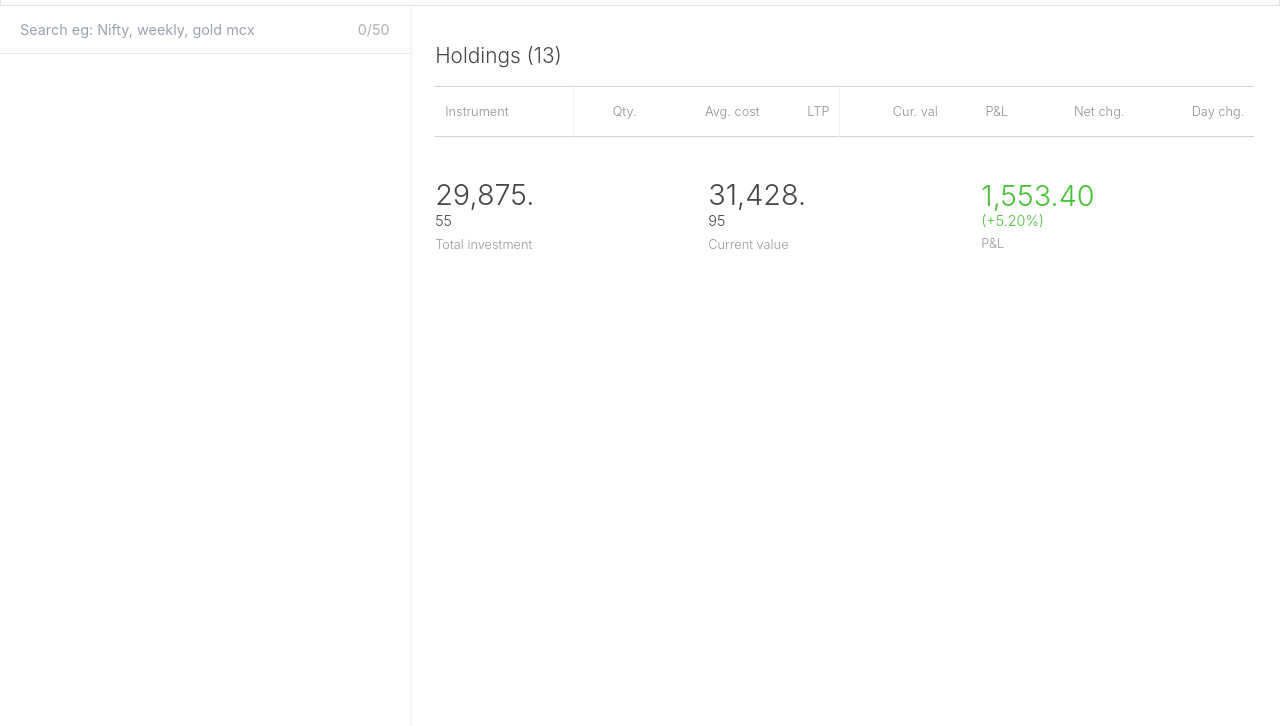
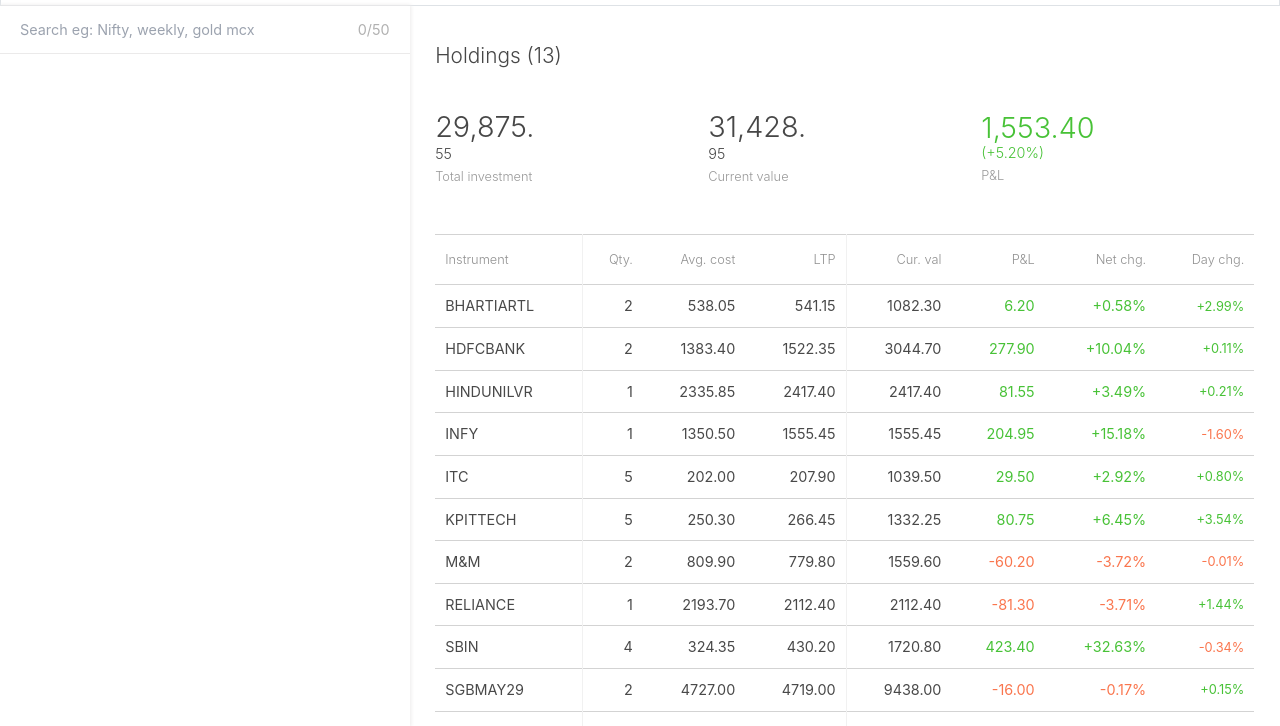
Before and after one commit to Prabhjeet2005/trader, a React app in the folder dashboard/: page /holdings in a window 1280 px wide. Shown: the part 84-810 px from the top of the page. Built offline with nearby package versions, Linux system fonts and the light colour scheme.

Commit message:
chore: Update Holdings and Positions components to dynamically render data

```diff
--- a/dashboard/src/Components/Holdings.js
+++ b/dashboard/src/Components/Holdings.js
@@ -1,26 +1,11 @@
 import React from "react";
+import { holdings } from "../data/data";
 
 const Holdings = () => {
 	return (
 		<>
-			<h3 className="title">Holdings (13)</h3>
-
-			<div className="order-table">
-				<table>
-					<tr>
-						<th>Instrument</th>
-						<th>Qty.</th>
-						<th>Avg. cost</th>
-						<th>LTP</th>
-						<th>Cur. val</th>
-						<th>P&L</th>
-						<th>Net chg.</th>
-						<th>Day chg.</th>
-					</tr>
-				</table>
-			</div>
-
-			<div className="row">
+			<h3 className="title">Holdings ({holdings.length})</h3>
+			<div className="row mb-5">
 				<div className="col">
 					<h5>
 						29,875.<span>55</span>{" "}
@@ -34,9 +19,46 @@
 					<p>Current value</p>
 				</div>
 				<div className="col">
-					<h5>1,553.40 <span className="text-xs">(+5.20%)</span></h5>
+					<h5>
+						1,553.40 <span className="text-xs">(+5.20%)</span>
+					</h5>
 					<p>P&L</p>
 				</div>
+			</div>
+			<div className="order-table">
+				<table>
+					<tr>
+						<th>Instrument</th>
+						<th>Qty.</th>
+						<th>Avg. cost</th>
+						<th>LTP</th>
+						<th>Cur. val</th>
+						<th>P&L</th>
+						<th>Net chg.</th>
+						<th>Day chg.</th>
+					</tr>
+
+					{holdings.map((stock, index) => {
+						const currValue = stock.price * stock.qty;
+						const isProfit = currValue - stock.avg * stock.qty >= 0.0;
+						const profClass = isProfit ? "profit" : "loss";
+						const dayClass = stock.isLoss ? "loss" : "profit";
+						return (
+							<tr key={index}>
+								<td>{stock.name}</td>
+								<td>{stock.qty}</td>
+								<td>{stock.avg.toFixed(2)}</td>
+								<td>{stock.price.toFixed(2)}</td>
+								<td>{currValue.toFixed(2)}</td>
+								<td className={profClass}>
+									{(currValue - stock.avg * stock.qty).toFixed(2)}
+								</td>
+								<td className={profClass}>{stock.net}</td>
+								<td className={dayClass}>{stock.day}</td>
+							</tr>
+						);
+					})}
+				</table>
 			</div>
 		</>
 	);
--- a/dashboard/src/Components/Positions.js
+++ b/dashboard/src/Components/Positions.js
@@ -1,9 +1,11 @@
 import React from "react";
+
+import { positions } from "../data/data";
 
 const Positions = () => {
 	return (
 		<>
-			<h3 className="title">Positions (2)</h3>
+			<h3 className="title">Positions ({positions.length})</h3>
 
 			<div className="order-table">
 				<table>
@@ -16,6 +18,27 @@
 						<th>P&L</th>
 						<th>Chg.</th>
 					</tr>
+
+					{positions.map((stock, index) => {
+						const curValue = stock.price * stock.qty;
+						const isProfit = curValue - stock.avg * stock.qty >= 0.0;
+						const profClass = isProfit ? "profit" : "loss";
+						const dayClass = stock.isLoss ? "loss" : "profit";
+
+						return (
+							<tr key={index}>
+								<td>{stock.product}</td>
+								<td>{stock.name}</td>
+								<td>{stock.qty}</td>
+								<td>{stock.avg.toFixed(2)}</td>
+								<td>{stock.price.toFixed(2)}</td>
+								<td className={profClass}>
+									{(curValue - stock.avg * stock.qty).toFixed(2)}
+								</td>
+								<td className={dayClass}>{stock.day}</td>
+							</tr>
+						);
+					})}
 				</table>
 			</div>
 		</>
--- /dev/null
+++ b/dashboard/src/data/data.js
@@ -0,0 +1,193 @@
+export const watchlist = [
+	{
+		name: "INFY",
+		price: 1555.45,
+		percent: "-1.60%",
+		isDown: true,
+	},
+	{
+		name: "ONGC",
+		price: 116.8,
+		percent: "-0.09%",
+		isDown: true,
+	},
+	{
+		name: "TCS",
+		price: 3194.8,
+		percent: "-0.25%",
+		isDown: true,
+	},
+	{
+		name: "KPITTECH",
+		price: 266.45,
+		percent: "3.54%",
+		isDown: false,
+	},
+	{
+		name: "QUICKHEAL",
+		price: 308.55,
+		percent: "-0.15%",
+		isDown: true,
+	},
+	{
+		name: "WIPRO",
+		price: 577.75,
+		percent: "0.32%",
+		isDown: false,
+	},
+	{
+		name: "M&M",
+		price: 779.8,
+		percent: "-0.01%",
+		isDown: true,
+	},
+	{
+		name: "RELIANCE",
+		price: 2112.4,
+		percent: "1.44%",
+		isDown: false,
+	},
+	{
+		name: "HUL",
+		price: 512.4,
+		percent: "1.04%",
+		isDown: false,
+	},
+];
+
+// holdings
+export const holdings = [
+	{
+		name: "BHARTIARTL",
+		qty: 2,
+		avg: 538.05,
+		price: 541.15,
+		net: "+0.58%",
+		day: "+2.99%",
+	},
+	{
+		name: "HDFCBANK",
+		qty: 2,
+		avg: 1383.4,
+		price: 1522.35,
+		net: "+10.04%",
+		day: "+0.11%",
+	},
+	{
+		name: "HINDUNILVR",
+		qty: 1,
+		avg: 2335.85,
+		price: 2417.4,
+		net: "+3.49%",
+		day: "+0.21%",
+	},
+	{
+		name: "INFY",
+		qty: 1,
+		avg: 1350.5,
+		price: 1555.45,
+		net: "+15.18%",
+		day: "-1.60%",
+		isLoss: true,
+	},
+	{
+		name: "ITC",
+		qty: 5,
+		avg: 202.0,
+		price: 207.9,
+		net: "+2.92%",
+		day: "+0.80%",
+	},
+	{
+		name: "KPITTECH",
+		qty: 5,
+		avg: 250.3,
+		price: 266.45,
+		net: "+6.45%",
+		day: "+3.54%",
+	},
+	{
+		name: "M&M",
+		qty: 2,
+		avg: 809.9,
+		price: 779.8,
+		net: "-3.72%",
+		day: "-0.01%",
+		isLoss: true,
+	},
+	{
+		name: "RELIANCE",
+		qty: 1,
+		avg: 2193.7,
+		price: 2112.4,
+		net: "-3.71%",
+		day: "+1.44%",
+	},
+	{
+		name: "SBIN",
+		qty: 4,
+		avg: 324.35,
+		price: 430.2,
+		net: "+32.63%",
+		day: "-0.34%",
+		isLoss: true,
+	},
+	{
+		name: "SGBMAY29",
+		qty: 2,
+		avg: 4727.0,
+		price: 4719.0,
+		net: "-0.17%",
+		day: "+0.15%",
+	},
+	{
+		name: "TATAPOWER",
+		qty: 5,
+		avg: 104.2,
+		price: 124.15,
+		net: "+19.15%",
+		day: "-0.24%",
+		isLoss: true,
+	},
+	{
+		name: "TCS",
+		qty: 1,
+		avg: 3041.7,
+		price: 3194.8,
+		net: "+5.03%",
+		day: "-0.25%",
+		isLoss: true,
+	},
+	{
+		name: "WIPRO",
+		qty: 4,
+		avg: 489.3,
+		price: 577.75,
+		net: "+18.08%",
+		day: "+0.32%",
+	},
+];
+
+// positions
+export const positions = [
+	{
+		product: "CNC",
+		name: "EVEREADY",
+		qty: 2,
+		avg: 316.27,
+		price: 312.35,
+		net: "+0.58%",
+		day: "-1.24%",
+		isLoss: true,
+	},
+	{
+		product: "CNC",
+		name: "JUBLFOOD",
+		qty: 1,
+		avg: 3124.75,
+		price: 3082.65,
+		net: "+10.04%",
+		day: "-1.35%",
+		isLoss: true,
+	},
+];
--- a/dashboard/src/index.css
+++ b/dashboard/src/index.css
@@ -188,7 +188,7 @@
 }
 
 .order-table tr td:last-child {
-  font-size: 0.6rem;
+  font-size: 0.8rem;
 }
 
 .order-table td {
@@ -416,7 +416,7 @@
 }
 
 .order-table tr td:last-child {
-  font-size: 0.6rem;
+  font-size: 0.8rem;
 }
 
 .order-table td {
```
